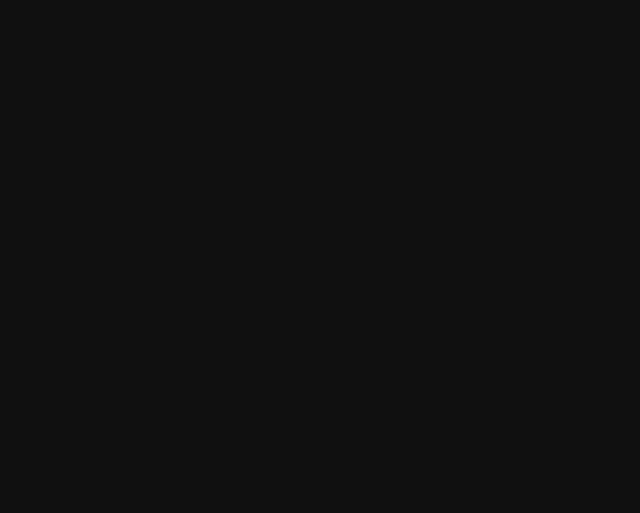
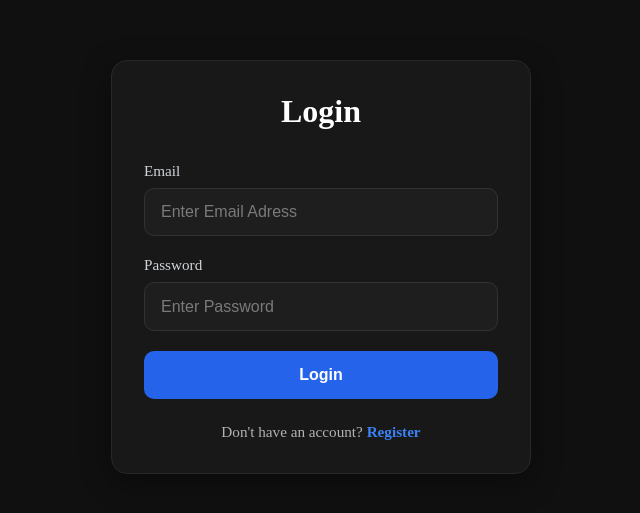
Before and after one commit to Daksh-Goplani/GenAi_Resume, a React (Vite) app in the folder Frontend/: page /login in a window 1280 px wide. Shown: the part 133-646 px from the top of the page, without its empty margins (319-959 px from the left). Built offline with nearby package versions, Linux system fonts and the light colour scheme.

Commit message:
Add authentication pages and routing/UI for login and registration

```diff
--- a/Frontend/src/App.jsx
+++ b/Frontend/src/App.jsx
@@ -1,8 +1,9 @@
+import { RouterProvider } from 'react-router'
+import { router } from './app.routes.jsx'
 function App() {
 
   return (
-    <>
-    </>
+    <RouterProvider router={router} />
   )
 }
 
--- /dev/null
+++ b/Frontend/src/features/auth/auth.form.scss
@@ -0,0 +1,114 @@
+* {
+  margin: 0;
+  padding: 0;
+  box-sizing: border-box;
+}
+
+main {
+  min-height: 100vh;
+  display: flex;
+  justify-content: center;
+  align-items: center;
+  background: rgb(16, 16, 16);
+  padding: 20px;
+}
+
+.form-container {
+  width: 100%;
+  max-width: 420px;
+  background: rgb(24, 24, 24);
+  padding: 2rem;
+  border-radius: 16px;
+  border: 1px solid rgb(40, 40, 40);
+  box-shadow: 0 8px 30px rgba(0, 0, 0, 0.4);
+
+  h1 {
+    text-align: center;
+    margin-bottom: 2rem;
+    color: #fff;
+    font-size: 2rem;
+    font-weight: 700;
+  }
+
+  form {
+    display: flex;
+    flex-direction: column;
+    gap: 1.25rem;
+  }
+  p {
+  margin-top: 1.5rem;
+  text-align: center;
+  color: #b3b3b3;
+  font-size: 0.95rem;
+
+  a {
+    color: #3b82f6;
+    text-decoration: none;
+    font-weight: 600;
+    transition: color 0.3s ease;
+
+    &:hover {
+      color: #60a5fa;
+      text-decoration: underline;
+    }
+  }
+}
+}
+
+.input-group {
+  display: flex;
+  flex-direction: column;
+  gap: 0.5rem;
+
+  label {
+    color: #d1d5db;
+    font-size: 0.95rem;
+    font-weight: 500;
+  }
+
+  input {
+    width: 100%;
+    padding: 0.9rem 1rem;
+    border: 1px solid rgb(50, 50, 50);
+    border-radius: 10px;
+    background: rgb(30, 30, 30);
+    color: #fff;
+    font-size: 1rem;
+    transition: all 0.3s ease;
+    outline: none;
+
+    &::placeholder {
+      color: #7a7a7a;
+    }
+
+    &:focus {
+      border-color: #3b82f6;
+      box-shadow: 0 0 0 3px rgba(59, 130, 246, 0.2);
+    }
+  }
+}
+
+.button {
+  border: none;
+  outline: none;
+  cursor: pointer;
+  padding: 0.95rem;
+  border-radius: 10px;
+  font-size: 1rem;
+  font-weight: 600;
+  transition: all 0.3s ease;
+}
+
+.primary-button {
+  background: #2563eb;
+  color: white;
+
+  &:hover {
+    background: #1d4ed8;
+    transform: translateY(-2px);
+  }
+
+  &:active {
+    transform: scale(0.9);
+  }
+}
--- /dev/null
+++ b/Frontend/src/features/auth/pages/Login.jsx
@@ -0,0 +1,31 @@
+import '../auth.form.scss'
+import { useNavigate, Link } from 'react-router'
+
+const Login = () => {
+
+    const handleSubmit = (e) => {
+        e.preventDefault()
+    }
+
+    return (
+        <main>
+            <div className="form-container">
+                <h1>Login</h1>
+                <form onSubmit={handleSubmit}>
+                    <div className="input-group">
+                        <label htmlFor="email">Email</label>
+                        <input type="email" id='email' name='email' placeholder='Enter Email Adress' />
+                    </div>
+                    <div className="input-group">
+                        <label htmlFor="password">Password</label>
+                        <input type="password" id='password' name='password' placeholder='Enter Password ' />
+                    </div>
+                    <button className='button primary-button'>Login</button>
+                </form>
+                <p>Don't have an account? <Link to={"/register"} >Register</Link> </p>
+            </div>
+        </main>
+    )
+}
+
+export default Login
--- /dev/null
+++ b/Frontend/src/features/auth/pages/Register.jsx
@@ -0,0 +1,37 @@
+import React from 'react'
+import { useNavigate, Link } from 'react-router'
+
+const Register = () => {
+    const navigate = useNavigate()
+
+    const handleSubmit = (e) => {
+        e.preventDefault()
+    }
+
+    return (
+        <main>
+            <div className="form-container">
+                <h1>Register</h1>
+                <form onSubmit={handleSubmit}>
+                    <div className="input-group">
+                        <label htmlFor="username">Username</label>
+                        <input type="username" id='username' name='username' placeholder='Enter Username ' />
+                    </div>
+                    <div className="input-group">
+                        <label htmlFor="email">Email</label>
+                        <input type="email" id='email' name='email' placeholder='Enter Email Adress' />
+                    </div>
+                    <div className="input-group">
+                        <label htmlFor="password">Password</label>
+                        <input type="password" id='password' name='password' placeholder='Enter Password ' />
+                    </div>
+                    <button className='button primary-button'>Register</button>
+                </form>
+
+                <p>Already have an account? <Link to={"/login"} >Login</Link> </p>
+            </div>
+        </main>
+    )
+}
+
+export default Register
--- a/Frontend/src/style.scss
+++ b/Frontend/src/style.scss
@@ -9,4 +9,5 @@ body,
   width: 100%;
   height: 100%;
   background-color: rgb(16, 16, 16);
+  color: whitesmoke;
 }
```
Also changed, not shown: Frontend/src/app.routes.jsx (added, +14 -0 lines).
